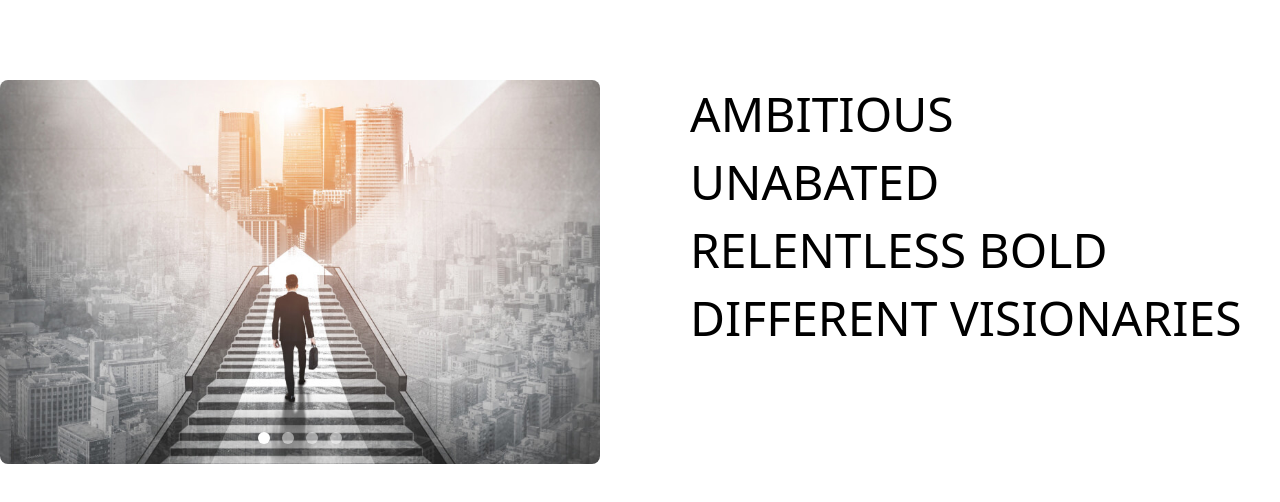
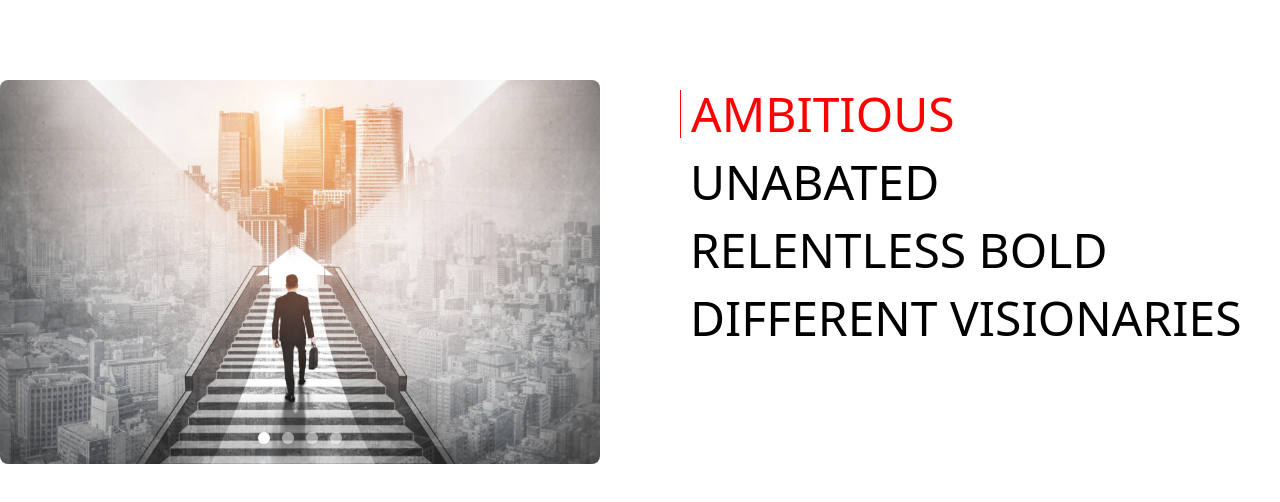
Before and after one commit to hsnabdullah/button-slider, a plain HTML site: page index.html in a window 1280 px wide. Drawn offline with nearby package versions, Linux system fonts and the light colour scheme.

Commit message:
slider update

```diff
--- a/assets/script.js
+++ b/assets/script.js
@@ -38,41 +38,57 @@
 //   }
 // }
 
-let activeText = document.getElementById("demo1");
-let activeButtonId = 1; // Initialize the active button ID
+// let activeText = document.getElementById("demo1");
+// let activeButtonId = 1; // Initialize the active button ID
 
-function moveImage(id) {
+// function moveImage(id) {
+//   let buttonElement = document.getElementById(`btn${id}`);
+//   buttonElement.click();
+
+//   // Check if the clicked button is the same as the active one
+//   if (id !== activeButtonId) {
+//     let textElement = document.getElementById(`demo${activeButtonId}`);
+//     textElement.classList.remove("active-text");
+
+//     // Reset the color of the previously active text
+//     textElement.style.color = "";
+//     textElement.style.borderLeft = "";
+
+//     activeButtonId = id;
+//   }
+
+//   activeText.classList.remove("active-text");
+//   let textElement = document.getElementById(`demo${id}`);
+//   textElement.classList.add("active-text");
+//   activeText = textElement;
+
+//   if (id === 1) {
+//     activeText.style.color = "red";
+//     activeText.style.borderLeft = "2px solid red";
+//   } else if (id === 2) {
+//     activeText.style.color = "blue";
+//     activeText.style.borderLeft = "2px solid blue";
+//   } else if (id === 3) {
+//     activeText.style.color = "yellow";
+//     activeText.style.borderLeft = "2px solid yellow";
+//   } else {
+//     activeText.style.color = "green";
+//     activeText.style.borderLeft = "2px solid green";
+//   }
+// }
+
+let hoverText = document.getElementById("demo1");
+
+function applyHoverEffect(id) {
+  let textElement = document.getElementById(`demo${id}`);
   let buttonElement = document.getElementById(`btn${id}`);
   buttonElement.click();
 
-  // Check if the clicked button is the same as the active one
-  if (id !== activeButtonId) {
-    let textElement = document.getElementById(`demo${activeButtonId}`);
-    textElement.classList.remove("active-text");
+  hoverText.classList.remove("hover-text");
+  hoverText.style.color = "";
+  hoverText.style.borderLeft = "";
 
-    // Reset the color of the previously active text
-    textElement.style.color = "";
-    textElement.style.borderLeft = "";
+  textElement.classList.add("hover-text");
 
-    activeButtonId = id;
-  }
-
-  activeText.classList.remove("active-text");
-  let textElement = document.getElementById(`demo${id}`);
-  textElement.classList.add("active-text");
-  activeText = textElement;
-
-  if (id === 1) {
-    activeText.style.color = "red";
-    activeText.style.borderLeft = "2px solid red";
-  } else if (id === 2) {
-    activeText.style.color = "blue";
-    activeText.style.borderLeft = "2px solid blue";
-  } else if (id === 3) {
-    activeText.style.color = "yellow";
-    activeText.style.borderLeft = "2px solid yellow";
-  } else {
-    activeText.style.color = "green";
-    activeText.style.borderLeft = "2px solid green";
-  }
+  hoverText = textElement;
 }
--- a/index.html
+++ b/index.html
@@ -18,10 +18,30 @@
         padding: 0px 10px;
         margin: 10px 0px;
       }
+      .hover-text {
+        color: red;
+        border-left: 1px solid;
+      }
+      #demo1.hover-text {
+        border-color: red;
+        color: red;
+      }
+      #demo2.hover-text {
+        border-color: blue;
+        color: blue;
+      }
+      #demo3.hover-text {
+        border-color: yellow;
+        color: yellow;
+      }
+      #demo4.hover-text {
+        border-color: green;
+        color: green;
+      }
     </style>
   </head>
   <body>
-    <div class="container mx-auto pt-20">
+    <!-- <div class="container mx-auto pt-20">
       <div class="grid grid-cols-2 gap-20">
         <div class="image-container">
           <div
@@ -29,26 +49,26 @@
             class="relative w-full"
             data-carousel="slider"
           >
-            <!-- Carousel wrapper -->
+
             <div class="relative h-56 overflow-hidden rounded-lg md:h-96">
-              <!-- Item 1 -->
+
               <div class="hidden duration-700 ease-in-out" data-carousel-item>
                 <img src="./assets/img/imagee1.jpg" alt="..." />
               </div>
-              <!-- Item 2 -->
+
               <div class="hidden duration-700 ease-in-out" data-carousel-item>
                 <img src="./assets/img/imagee2.jpg" alt="..." />
               </div>
-              <!-- Item 3 -->
+
               <div class="hidden duration-700 ease-in-out" data-carousel-item>
                 <img src="./assets/img/imagee3.jpg" alt="..." />
               </div>
-              <!-- Item 4 -->
+
               <div class="hidden duration-700 ease-in-out" data-carousel-item>
                 <img src="./assets/img/imagee4.jpg" alt="..." />
               </div>
             </div>
-            <!-- Slider indicators -->
+
             <div
               class="absolute z-30 flex -translate-x-1/2 bottom-5 left-1/2 space-x-3 rtl:space-x-reverse"
             >
@@ -103,7 +123,112 @@
           </button>
         </div>
       </div>
+    </div> -->
+
+    <!-- hover section -->
+
+    <div class="container mx-auto pt-20">
+      <div class="grid grid-cols-2 gap-20">
+        <div class="image-container">
+          <div
+            id="default-carousel"
+            class="relative w-full"
+            data-carousel="slider"
+          >
+            <div class="relative h-56 overflow-hidden rounded-lg md:h-96">
+              <div class="hidden duration-700 ease-in-out" data-carousel-item>
+                <img src="./assets/img/imagee1.jpg" alt="..." />
+              </div>
+
+              <div class="hidden duration-700 ease-in-out" data-carousel-item>
+                <img src="./assets/img/imagee2.jpg" alt="..." />
+              </div>
+
+              <div class="hidden duration-700 ease-in-out" data-carousel-item>
+                <img src="./assets/img/imagee3.jpg" alt="..." />
+              </div>
+
+              <div class="hidden duration-700 ease-in-out" data-carousel-item>
+                <img src="./assets/img/imagee4.jpg" alt="..." />
+              </div>
+            </div>
+
+            <div
+              class="absolute z-30 flex -translate-x-1/2 bottom-5 left-1/2 space-x-3 rtl:space-x-reverse"
+            >
+              <button
+                id="btn1"
+                type="button"
+                class="w-3 h-3 rounded-full"
+                aria-current="true"
+                aria-label="Slide 1"
+                data-carousel-slide-to="0"
+              ></button>
+              <button
+                id="btn2"
+                type="button"
+                class="w-3 h-3 rounded-full"
+                aria-current="false"
+                aria-label="Slide 2"
+                data-carousel-slide-to="1"
+              ></button>
+              <button
+                id="btn3"
+                type="button"
+                class="w-3 h-3 rounded-full"
+                aria-current="false"
+                aria-label="Slide 3"
+                data-carousel-slide-to="2"
+              ></button>
+              <button
+                id="btn4"
+                type="button"
+                class="w-3 h-3 rounded-full"
+                aria-current="false"
+                aria-label="Slide 3"
+                data-carousel-slide-to="2"
+              ></button>
+            </div>
+          </div>
+        </div>
+        <div class="text-container">
+          <button
+            id="demo1"
+            class="text-5xl hborder hover-text"
+            onclick="moveImage(1)"
+            onmouseover="applyHoverEffect(1)"
+          >
+            AMBITIOUS
+          </button>
+          <br />
+          <button
+            id="demo2"
+            class="text-5xl hborder"
+            onclick="moveImage(2)"
+            onmouseover="applyHoverEffect(2)"
+          >
+            UNABATED
+          </button>
+          <button
+            id="demo3"
+            class="text-5xl hborder"
+            onclick="moveImage(3)"
+            onmouseover="applyHoverEffect(3)"
+          >
+            RELENTLESS BOLD
+          </button>
+          <button
+            id="demo4"
+            class="text-5xl hborder"
+            onclick="moveImage(4)"
+            onmouseover="applyHoverEffect(4)"
+          >
+            DIFFERENT VISIONARIES
+          </button>
+        </div>
+      </div>
     </div>
+
     <script src="https://cdnjs.cloudflare.com/ajax/libs/flowbite/2.2.1/flowbite.min.js"></script>
     <script src="./assets/script.js"></script>
   </body>
```
